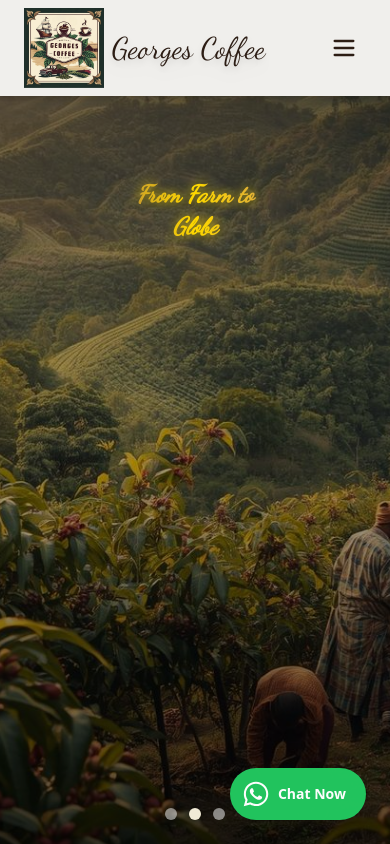
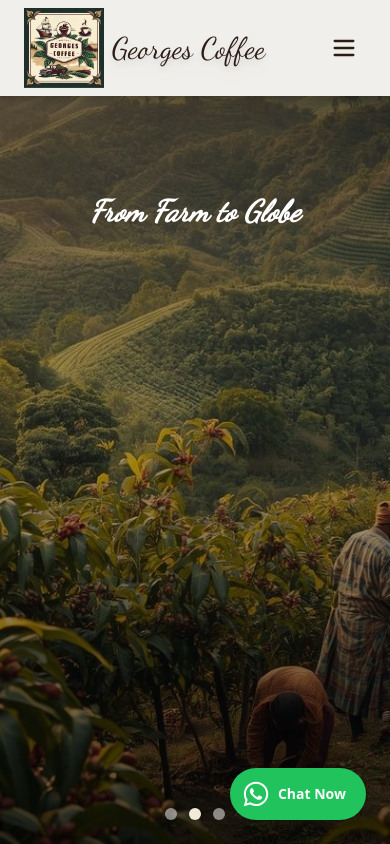
Before and after one commit to Anudepp/Cabinet-of-Coffee-Affairs, a React (Vite) app: page / in a window 390 px wide. Shown: the top 844 px of the page. Built offline with nearby package versions, Linux system fonts and the light colour scheme.

Commit message:
feat/hero-tagline-mobile-updates

```diff
--- a/src/components/Hero.tsx
+++ b/src/components/Hero.tsx
@@ -57,12 +57,11 @@ export default function Hero() {
         {/* Tagline Container at the top */}
         <div className="absolute top-1/4 left-1/2 transform -translate-x-1/2 -translate-y-1/2 z-20 p-6 text-center">
           <p
-  className="text-2xl sm:text-4xl md:text-5xl font-dancing-script italic font-semibold drop-shadow-lg"
+            className="text-white text-3xl sm:text-4xl md:text-5xl font-dancing-script italic font-semibold drop-shadow-lg whitespace-nowrap"
             style={{
-    backgroundImage: "linear-gradient(to right, #B5843E, #FFD700, #D19B53)",
-    WebkitTextFillColor: "transparent",
-    WebkitBackgroundClip: "text",
-    textShadow: "0px 0px 12px rgba(255, 223, 0, 0.8)",
+              // The `font-dancing-script` class already handles the cursive style, so you can keep it simple here.
+              // To make it bright white and single-line, we use `text-white` and `whitespace-nowrap`.
+              // The `style` attribute is no longer needed since Tailwind can handle it.
             }}
           >
             From Farm to Globe
```
Lines whose indentation alone changed are shown as unchanged.
